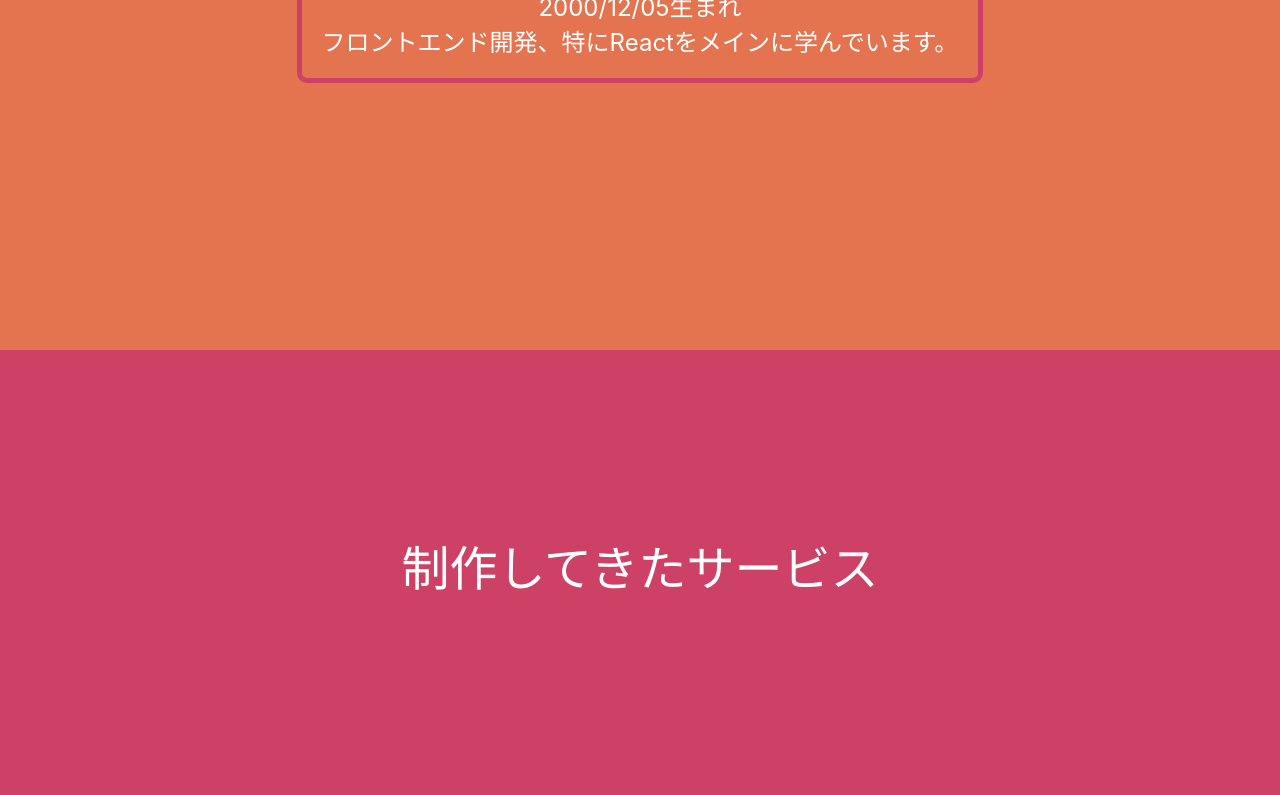
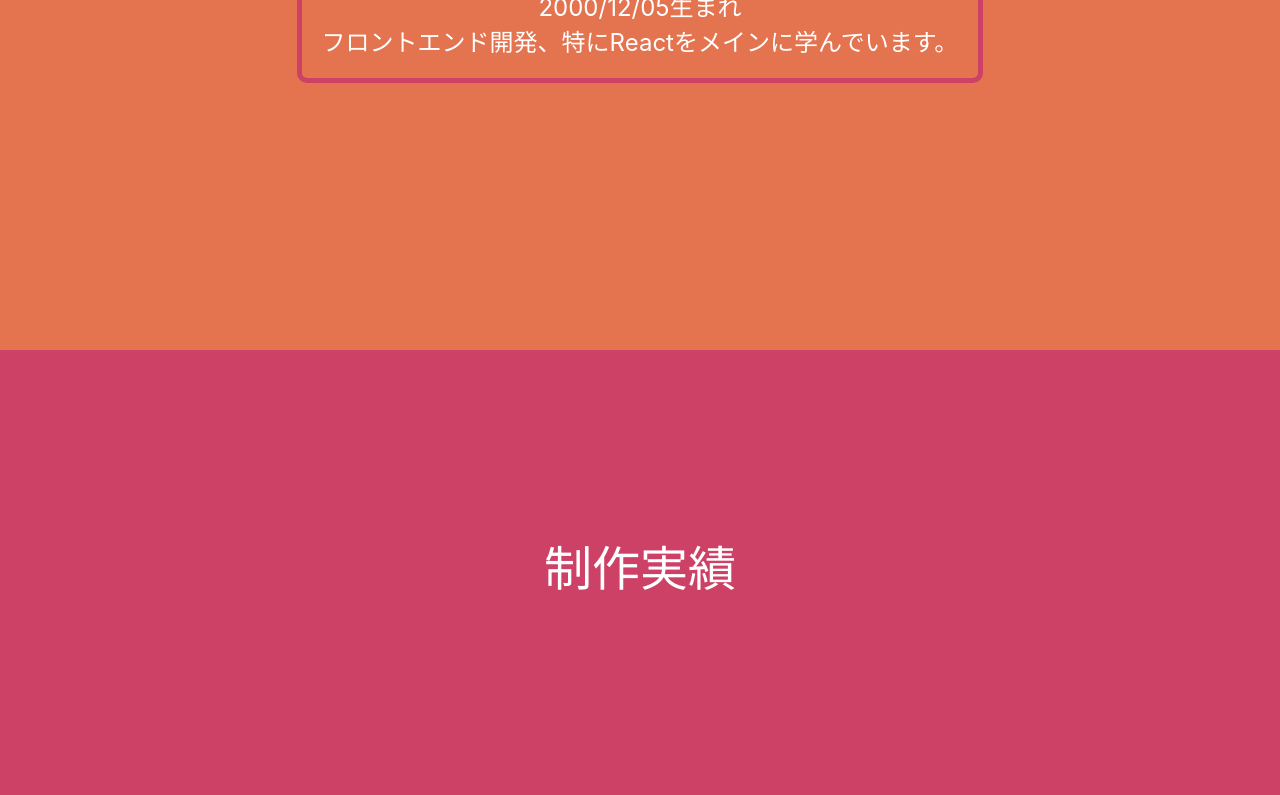
Before and after one commit to Masahiro-develop/myPage, a React (Create React App) app: page / in a window 1280 px wide. Shown: the part 1250-2045 px from the top of the page. Built offline with nearby package versions, Linux system fonts and the light colour scheme.

Commit message:
自己紹介のスマホ用最適化、実績の文の変更

```diff
--- a/src/components/Portfolio.js
+++ b/src/components/Portfolio.js
@@ -85,7 +85,7 @@ export default function Portfolio() {
 
     return (
         <Outer className='portfolioOuter'>
-            <Title className='title'>制作してきたサービス</Title>
+            <Title className='title'>制作実績</Title>
             <Work className='content1'>
                 <div>
                     productDB<br />
--- a/src/components/SelfIntroduction.js
+++ b/src/components/SelfIntroduction.js
@@ -16,6 +16,7 @@ const Outer = styled('div')`
 
 const Inner = styled('div')`
     padding: 20px;
+    margin: 20px;
     border: #CC4165 solid 5px;
     border-radius: 10px;
 `;
```
